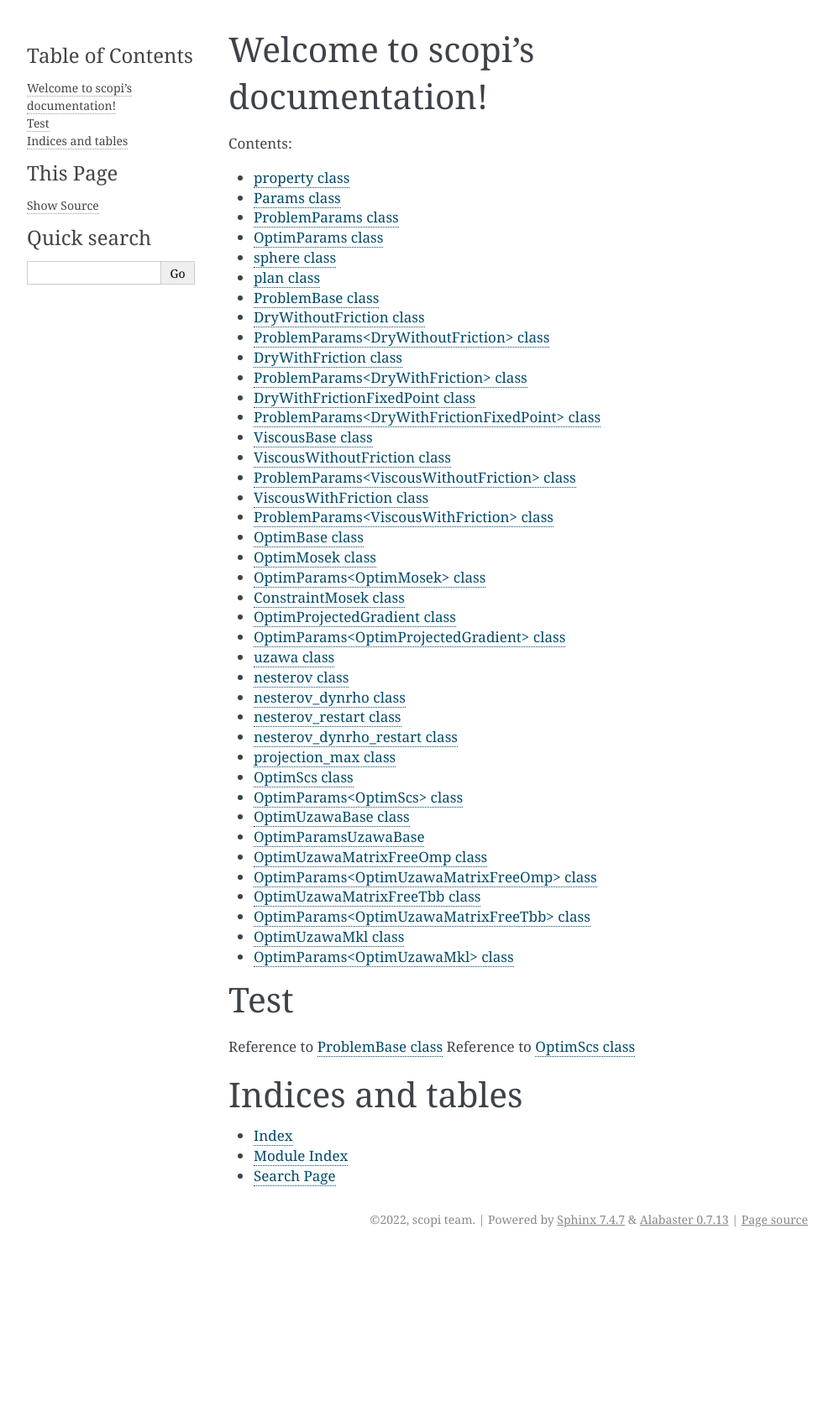
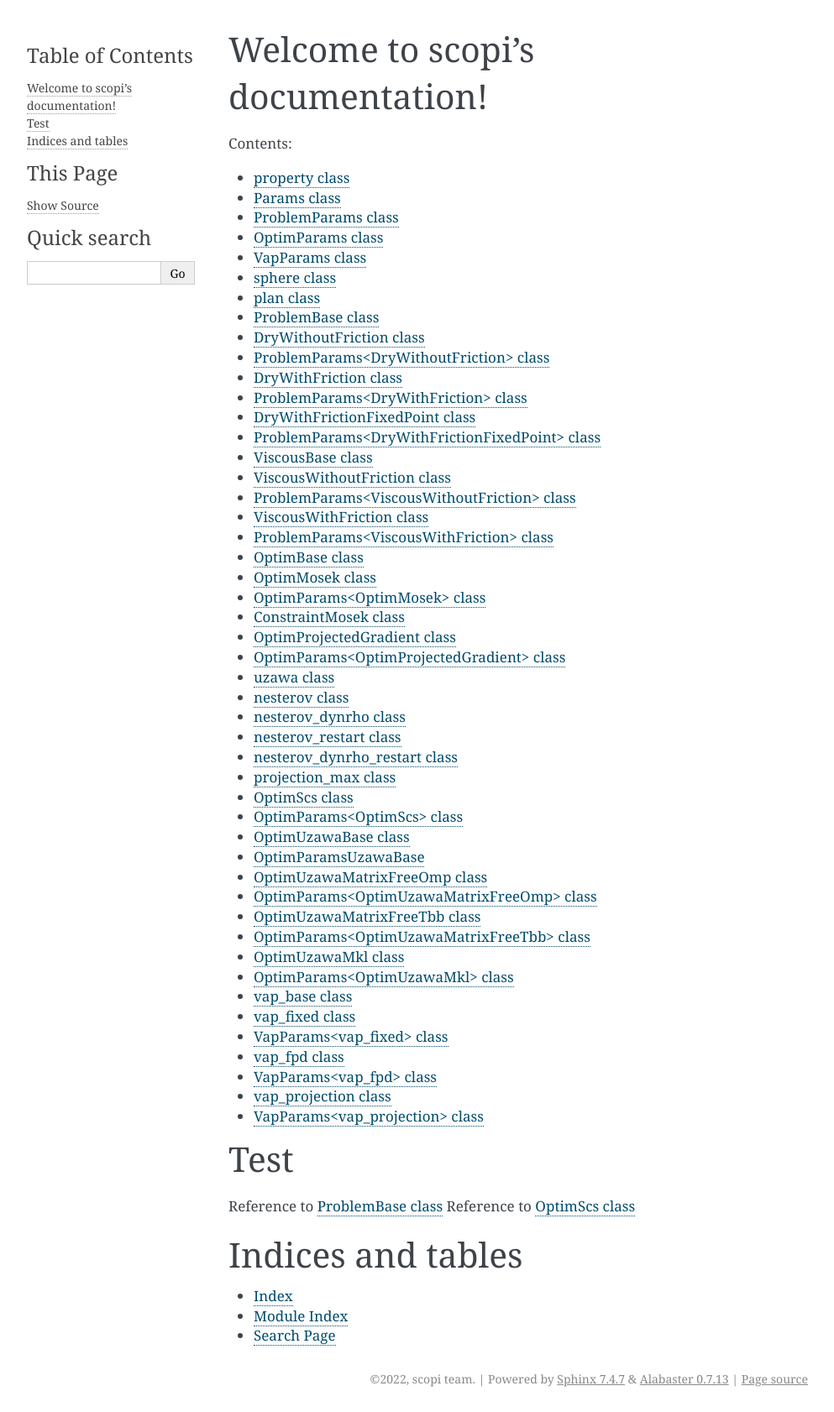
Before and after one commit to hpc-maths/scopi, a Sphinx documentation site: the page built from doc/source/index.rst, in a window 1280 px wide. Shown: the whole page at 84% size, without its empty margins (148-1141 px from the left). Built offline with Sphinx 7.4.7, drawn with Linux system fonts in a browser that asks for light colours; before the commit the page ends 1492 px from its top, so only the background shows below that.

Commit message:
Sphinx for vap

```diff
--- a/doc/source/api/params.rst
+++ b/doc/source/api/params.rst
@@ -18,3 +18,10 @@ OptimParams class
 .. doxygenstruct:: scopi::OptimParams
    :project: scopi
    :members:
+
+VapParams class
+===============
+
+.. doxygenclass:: scopi::VapParams
+   :project: scopi
+   :members:
--- /dev/null
+++ b/doc/source/api/vap/base.rst
@@ -0,0 +1,6 @@
+vap_base class
+==============
+
+.. doxygenclass:: scopi::vap_base
+   :project: scopi
+   :members:
--- a/doc/source/index.rst
+++ b/doc/source/index.rst
@@ -40,6 +40,11 @@ Welcome to scopi's documentation!
    api/solvers/OptimUzawaMatrixFreeTbb
    api/solvers/OptimUzawaMkl
 
+   api/vap/base
+   api/vap/vap_fixed
+   api/vap/vap_fpd
+   api/vap/vap_projection
+
 Test
 ====
 
```
Also changed, not shown: doc/source/api/vap/vap_fixed.rst (added, +14 -0 lines), doc/source/api/vap/vap_fpd.rst (added, +14 -0 lines), doc/source/api/vap/vap_projection.rst (added, +14 -0 lines), 1 other file.
